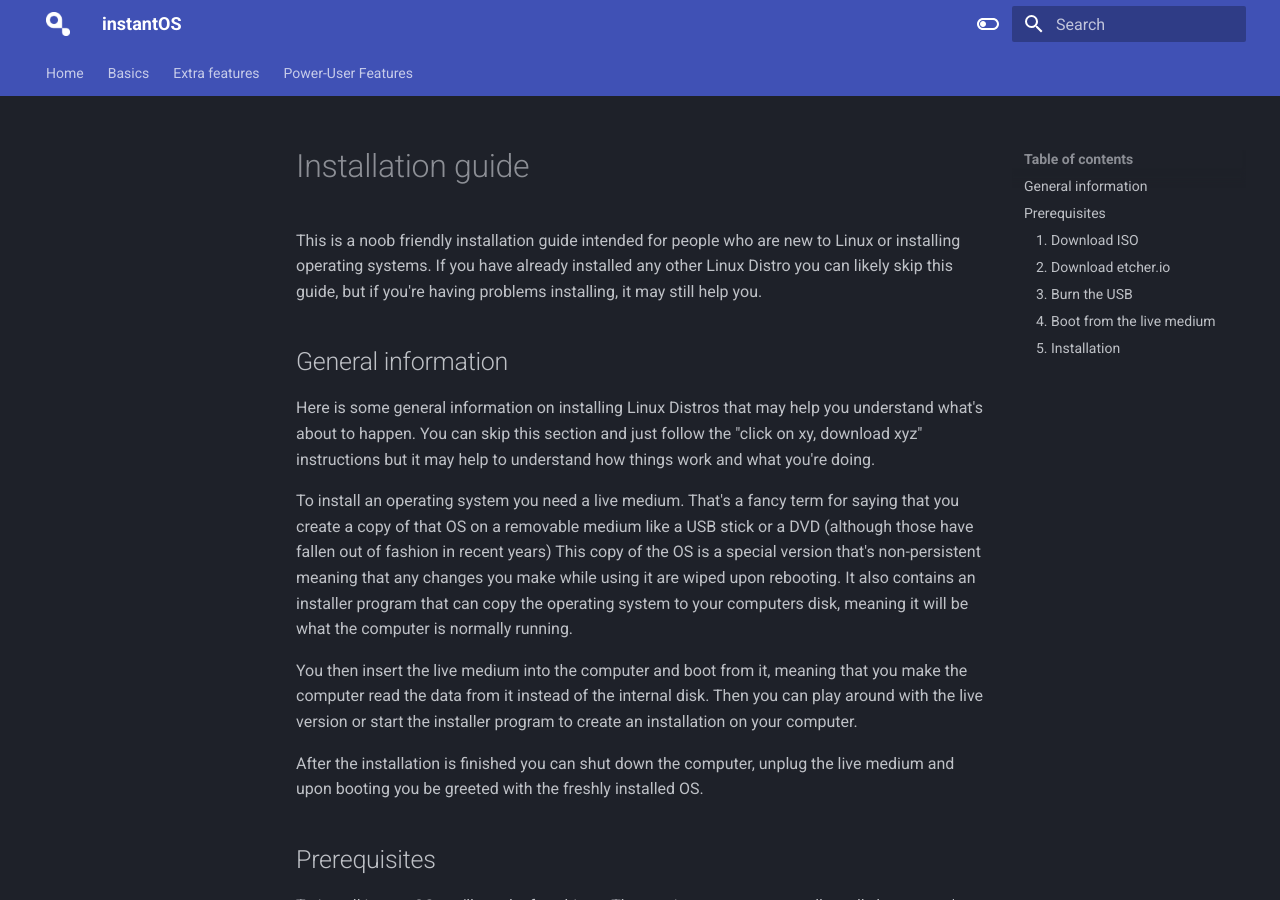
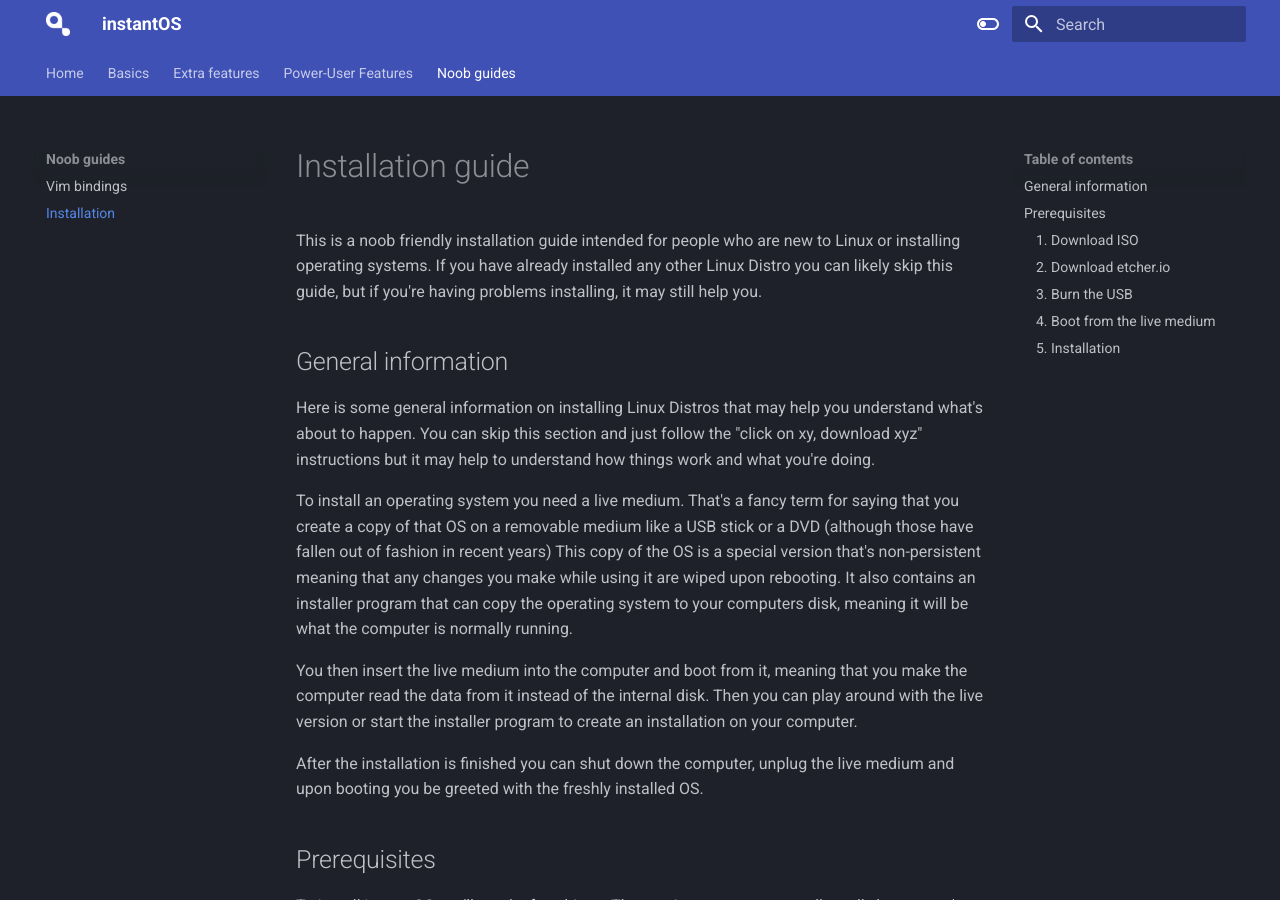
Before and after one commit to instantOS/docs, an MkDocs documentation site: the page built from docs/installguide.md, in a window 1280 px wide and 900 px high. Built offline with MkDocs 1.6.1 and Material for MkDocs 9.7.7, drawn with Linux system fonts in a browser that asks for light colours.

Commit message:
add noob guides

```diff
--- a/mkdocs.yml
+++ b/mkdocs.yml
@@ -54,7 +54,6 @@ nav:
     - Floating windows: tags.md
     - Audio: audio.md
     - Screenshots: screenshots.md
-
   - Extra features:
     - Overlays: overlays.md
     - Scratchpad: scratchpad.md
@@ -66,3 +65,6 @@ nav:
     - Visibility options: visibility.md
     - Customizing: customize.md
     - Terminal: terminal.md
+  - Noob guides:
+    - Vim bindings: vim.md
+    - Installation: installguide.md
```
Also changed, not shown: docs/installguide.md (renamed from docs/linux basics/installguide.md), docs/vim.md (renamed from docs/linux basics/vim.md).
